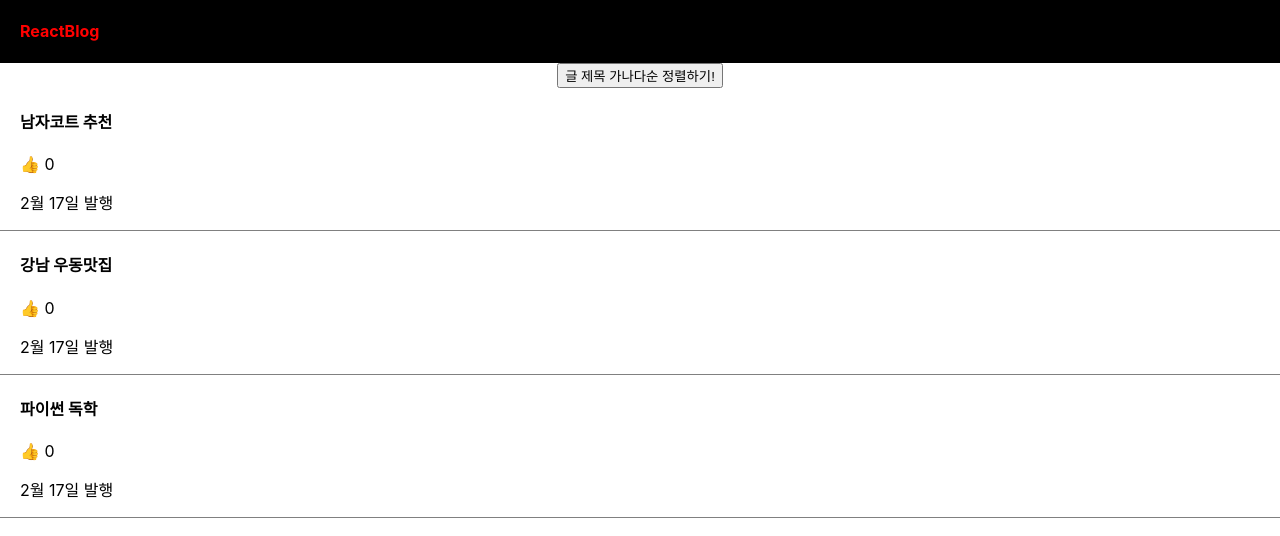
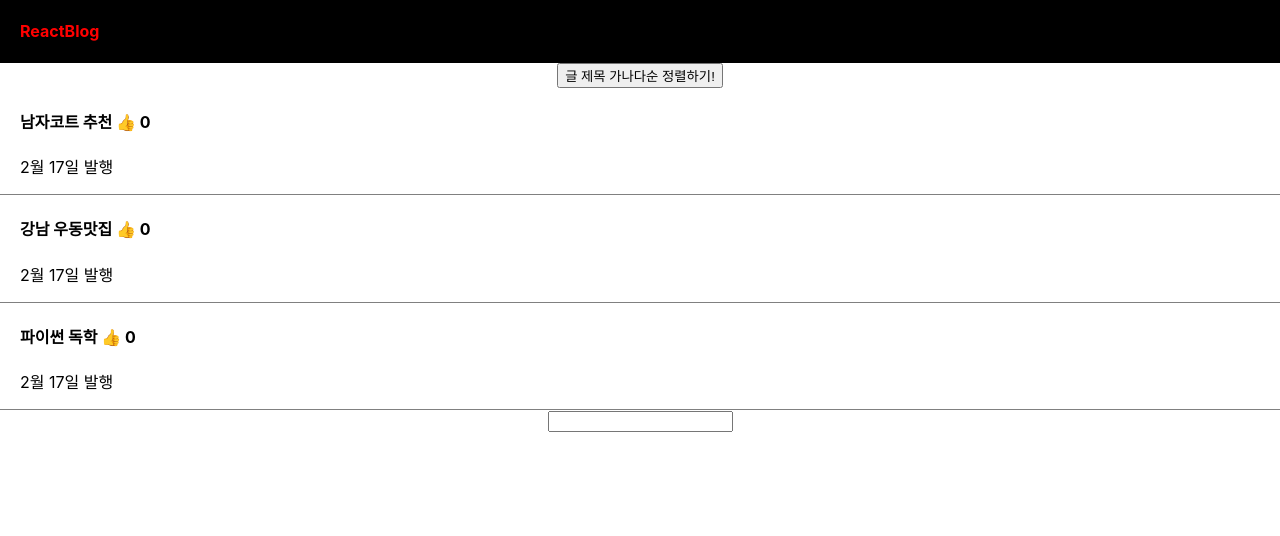
Before and after one commit to 77r77ung/reactBlog, a React (Create React App) app in the folder blog/: page / in a window 1280 px wide. Shown: the top 536 px of the page. Built offline with nearby package versions, Linux system fonts and the light colour scheme.

Commit message:
[React] ReactBlog_blog | uploading new Function(input)

```diff
--- a/blog/src/App.js
+++ b/blog/src/App.js
@@ -30,6 +30,8 @@ function App() {
   }
 
   let [modal, setModal] = useState(false);
+
+  let [입력값, 입력값변경] = useState('')
 
   return (
     <div className="App"> {/* html이 아니라 JSX(.js 파일에서 쓰는 html 대용품) 문법임 */}
@@ -106,12 +108,14 @@ function App() {
         글제목.map(function(a, i){
           return (
             <div className="list" key = {i} >
-              <h4 onClick = { ()=> {setModal(!modal); setTitle(i)} } > {글제목[i]} </h4>
-              <span onClick = {()=> {
-                let copy = [...따봉];
-                copy[i] = 따봉[i]+1;
-                따봉변경(copy);
-               }}> 👍 </span> { 따봉[i] }
+              <h4 onClick = { ()=> {setModal(!modal); setTitle(i)} } > {글제목[i]}
+                <span onClick = {(e)=> {
+                  e.stopPropagation();
+                  let copy = [...따봉];
+                  copy[i] = 따봉[i]+1;
+                  따봉변경(copy);
+                }}> 👍 </span> { 따봉[i] }
+              </h4>
               <p> 2월 17일 발행 </p>
             </div>
           )
@@ -126,9 +130,22 @@ function App() {
         //   )
         // })
       }
+      {/*
+      React에서는 태그 하나를 열어서 사용했으면 꼭 닫아주어야 함
+      숙제 7. input 태그에 문자 입력 후 버튼을 누르면 글 하나가 추가되는 기능 만들기
+        힌트 1) html 직접 하나 만들 필요는 없음(왜냐하면 반복문으로 처리되기 때문)
+               따라서 state만 변경하면 됨
+        힌트 2) array에 자료를 추가하는 방법 모르면 구글링
+      숙제 8. 글마다 삭제 버튼과 그 기능 만들기
+        힌트 1) html을 직접 지울 필요 없이 state만 조작하면 됨
+      */}
+      <input onChange= {(e) => { 입력값변경(e.target.value);
+        console.log(입력값) }} />
+
       {
         modal == true ? <Modal 글제목 = {글제목} 글제목변경 = {글제목변경} title={title} /> : null
       }
+
 
     </div>
   );
```
